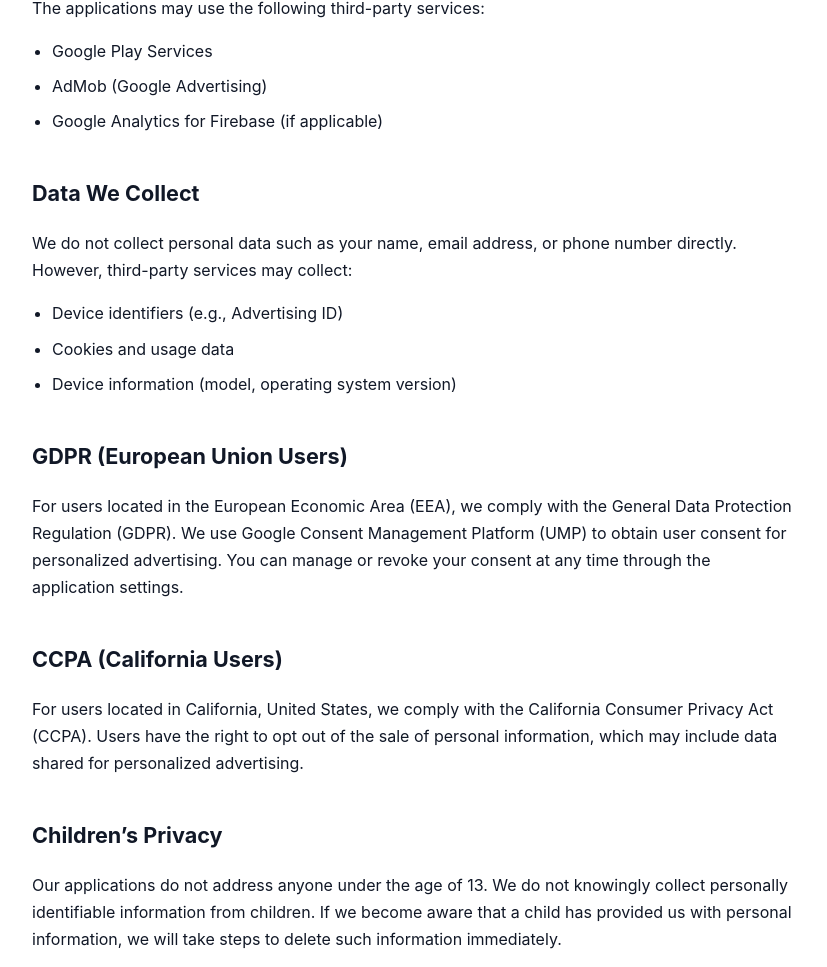
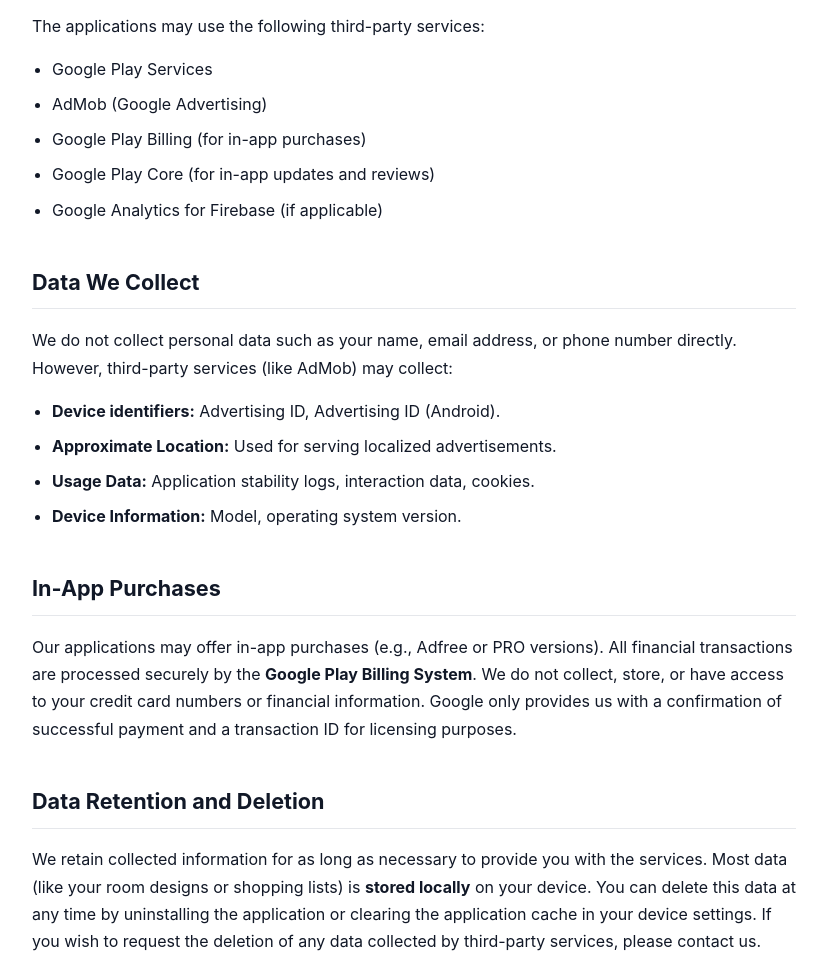
Before and after one commit to piotrpiwek/piotrpiwek.github.io, a plain HTML site: page privacy-policy.html in a window 1280 px wide. Shown: the part 813-1780 px from the top of the page, without its empty margins (226-1053 px from the left). Drawn offline with Linux system fonts and the light colour scheme.

Commit message:
Update privacy policy with new details and sections

```diff
--- a/privacy-policy.html
+++ b/privacy-policy.html
@@ -49,6 +49,8 @@
         h2 {
             margin-top: 40px;
             font-size: 1.35rem;
+            border-bottom: 1px solid var(--border);
+            padding-bottom: 8px;
         }
 
         .meta {
@@ -108,7 +110,7 @@
 
         <h1>Privacy Policy</h1>
         <div class="meta">
-            Last updated: February 23, 2026
+            Last updated: February 24, 2026
         </div>
 
         <p>
@@ -123,7 +125,7 @@
         <ul>
             <li><strong>Chronica</strong> (package name: <code>com.pro_bim.chronica</code>)</li>
             <li><strong>Star Blitz</strong> (package name: <code>com.pro_bim.klikacz</code>)</li>
-            <li><strong>Renovo 2</strong></li>
+            <li><strong>Renovo 2</strong> (package name: <code>com.pro_bim.renovo2</code>)</li>
             <li><strong>Micro Decisions</strong></li>
             <li><strong>Astro Vortex</strong></li>
         </ul>
@@ -143,20 +145,39 @@
         <ul>
             <li>Google Play Services</li>
             <li>AdMob (Google Advertising)</li>
+            <li>Google Play Billing (for in-app purchases)</li>
+            <li>Google Play Core (for in-app updates and reviews)</li>
             <li>Google Analytics for Firebase (if applicable)</li>
         </ul>
 
         <h2>Data We Collect</h2>
         <p>
             We do not collect personal data such as your name, email address, or phone number directly.
-            However, third-party services may collect:
+            However, third-party services (like AdMob) may collect:
         </p>
 
         <ul>
-            <li>Device identifiers (e.g., Advertising ID)</li>
-            <li>Cookies and usage data</li>
-            <li>Device information (model, operating system version)</li>
+            <li><strong>Device identifiers:</strong> Advertising ID, Advertising ID (Android).</li>
+            <li><strong>Approximate Location:</strong> Used for serving localized advertisements.</li>
+            <li><strong>Usage Data:</strong> Application stability logs, interaction data, cookies.</li>
+            <li><strong>Device Information:</strong> Model, operating system version.</li>
         </ul>
+
+        <h2>In-App Purchases</h2>
+        <p>
+            Our applications may offer in-app purchases (e.g., Adfree or PRO versions).
+            All financial transactions are processed securely by the <strong>Google Play Billing System</strong>.
+            We do not collect, store, or have access to your credit card numbers or financial information.
+            Google only provides us with a confirmation of successful payment and a transaction ID for licensing purposes.
+        </p>
+
+        <h2>Data Retention and Deletion</h2>
+        <p>
+            We retain collected information for as long as necessary to provide you with the services.
+            Most data (like your room designs or shopping lists) is <strong>stored locally</strong> on your device.
+            You can delete this data at any time by uninstalling the application or clearing the application cache in your device settings.
+            If you wish to request the deletion of any data collected by third-party services, please contact us.
+        </p>
 
         <h2>GDPR (European Union Users)</h2>
         <p>
```
